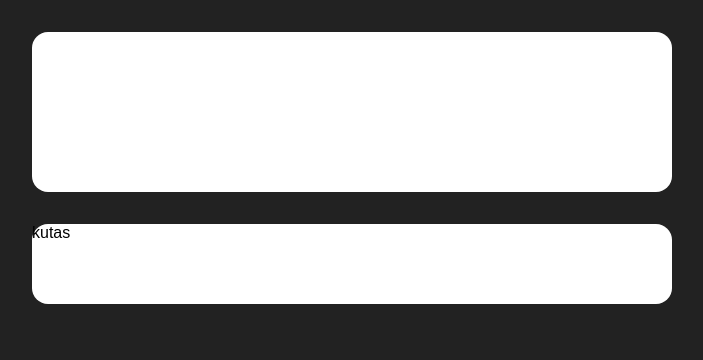
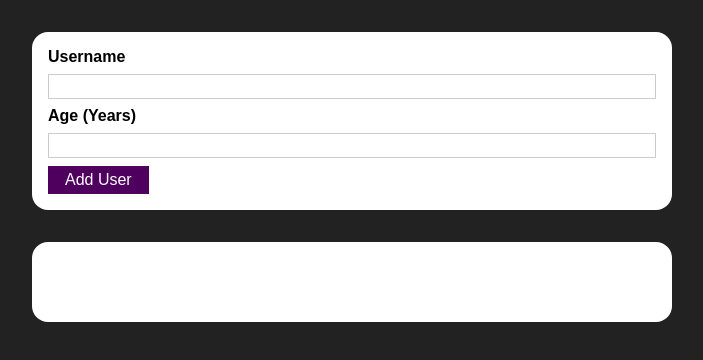
Before and after one commit to pfmnowak/adding-users-react, a React (Create React App) app: page / in a window 1280 px wide. Shown: the top 360 px of the page, without its empty margins (288-991 px from the left). Built offline with nearby package versions, Linux system fonts and the light colour scheme.

Commit message:
Add form, create reusable Button and Card component

```diff
--- /dev/null
+++ b/src/UI/Card.js
@@ -0,0 +1,9 @@
+import styles from "./Card.module.css";
+
+const Card = (props) => {
+  return (
+    <div className={`${styles.card} ${props.className}`}>{props.children}</div>
+  );
+};
+
+export default Card;
--- /dev/null
+++ b/src/UI/Card.module.css
@@ -0,0 +1,4 @@
+.card {
+  background-color: #fff;
+  border-radius: 1rem;
+}
--- a/src/components/AddUser.js
+++ b/src/components/AddUser.js
@@ -1,7 +1,19 @@
+import Card from "../UI/Card";
 import styles from "./AddUser.module.css";
+import Button from "./Button";
 
 const AddUser = (props) => {
-  return <form className={styles.input}></form>;
+  return (
+    <Card className={styles.input}>
+      <form>
+        <label htmlFor="name">Username</label>
+        <input id="name" type={"text"} />
+        <label htmlFor="age">Age (Years)</label>
+        <input id="age" type={"number"} />
+        <Button type="submit">Add User</Button>
+      </form>
+    </Card>
+  );
 };
 
 export default AddUser;
--- a/src/components/AddUser.module.css
+++ b/src/components/AddUser.module.css
@@ -1,8 +1,4 @@
 .input {
-  height: 20vh;
-  background-color: #fff;
-  border-radius: 1rem;
-
   margin: 2rem auto;
   padding: 1rem;
   width: 90%;
--- a/src/components/Button.js
+++ b/src/components/Button.js
@@ -1,7 +1,11 @@
 import styles from "./Button.module.css";
 
 const Button = (props) => {
-  return <div className={styles.button}></div>;
+  return (
+    <button type={props.type} className={styles.button}>
+      {props.children}
+    </button>
+  );
 };
 
 export default Button;
--- a/src/components/UsersList.js
+++ b/src/components/UsersList.js
@@ -1,7 +1,8 @@
+import Card from "../UI/Card";
 import styles from "./UsersList.module.css";
 
 const UsersList = (props) => {
-  return <div className={styles.users}>kutas</div>;
+  return <Card className={styles.users}></Card>;
 };
 
 export default UsersList;
--- a/src/components/UsersList.module.css
+++ b/src/components/UsersList.module.css
@@ -3,9 +3,8 @@
   width: 90%;
   max-width: 40rem;
 
+  /* TEMP */
   height: 10vh;
-  background-color: #fff;
-  border-radius: 1rem;
 }
 
 .users ul {
```
